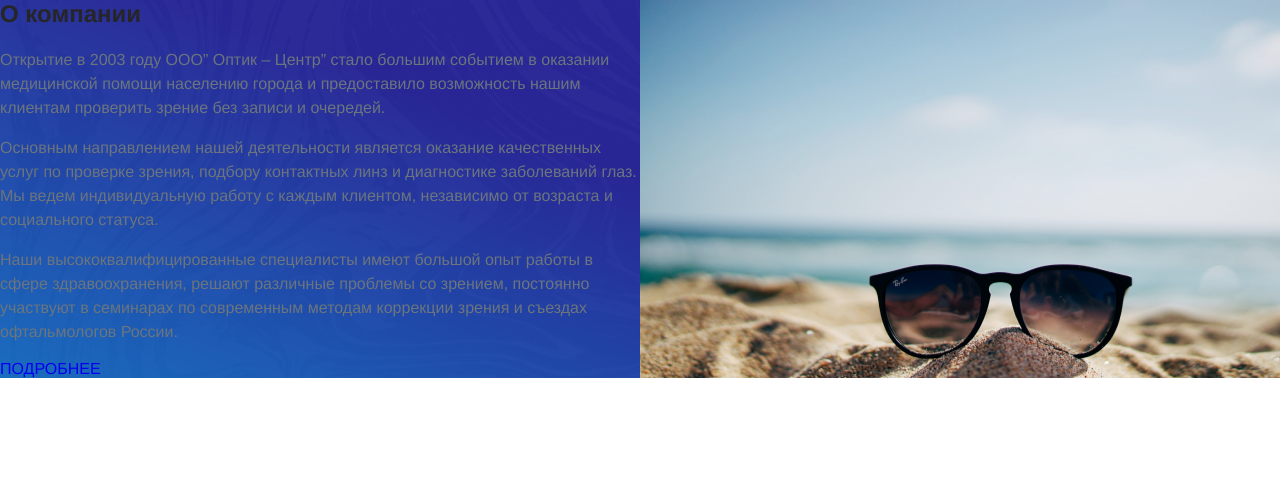
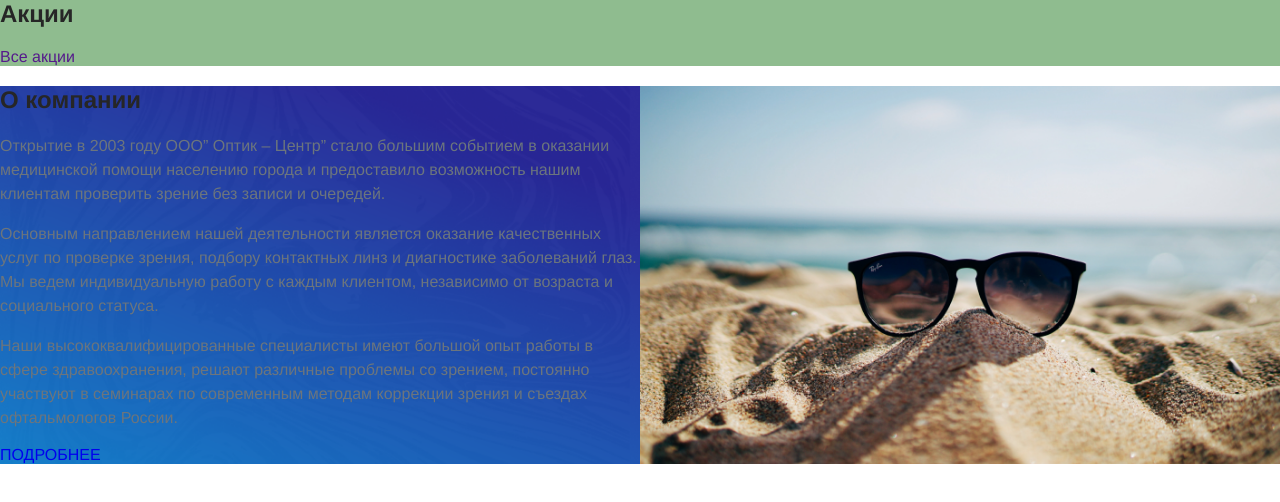
Before and after one commit to zipofar/html-template-2, a website built with webpack: page template.html in a window 1280 px wide. Built offline with nearby package versions, Linux system fonts and the light colour scheme.

Commit message:
WIP stocks

```diff
--- a/src/style/blocks/_about.scss
+++ b/src/style/blocks/_about.scss
@@ -5,12 +5,16 @@
 .about__text {
   background-image: url('../images/rectangle.png');
   background-repeat: no-repeat;
+  background-size: cover;
+  background-position: center;
   width: 50%;
 }
 
 .about__img {
   background-image: url('../images/photo_about.png');
   background-repeat: no-repeat;
+  background-size: cover;
+  background-position: center;
   width: 50%;
 }
 
--- /dev/null
+++ b/src/style/blocks/_stocks.scss
@@ -0,0 +1,3 @@
+.stocks {
+  background-color: darkseagreen;
+}
--- a/src/style/style.scss
+++ b/src/style/style.scss
@@ -1,3 +1,4 @@
 @import 'variables';
 @import 'body';
+@import './blocks/stocks';
 @import './blocks/about';
--- a/template.html
+++ b/template.html
@@ -13,7 +13,19 @@
       <section class="promo"></section>
       <section class="selection-glasses"></section>
       <section class="popular-goods"></section>
-      <section class="stock"></section>
+      <section class="stocks">
+        <div class="stocks__block-header">
+          <h1 class="stocks__header">Акции</h1>
+          <a href="" class="stocks__all-stocks">Все акции</a>
+        </div>
+        <div class="stock stocks__block">
+          <div class="stock__description-block">
+            <h2 class="stock__header"></h2>
+            <p class="stock__text"></p>
+            <a href="#" class="stock-block__link-detail"></a>
+          </div>
+        </div>
+      </section>
       <section class="about">
         <div class="about__text">
           <h1 class="about__header">О компании</h1>
```
